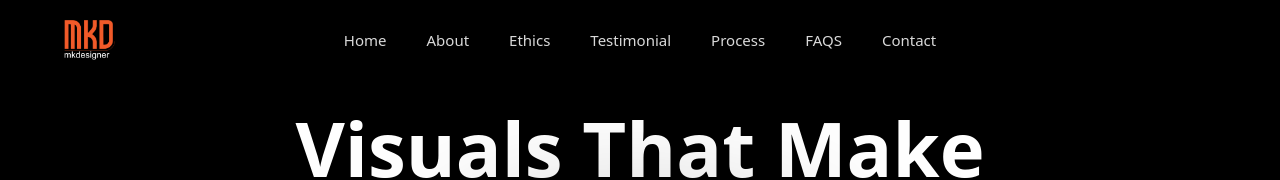
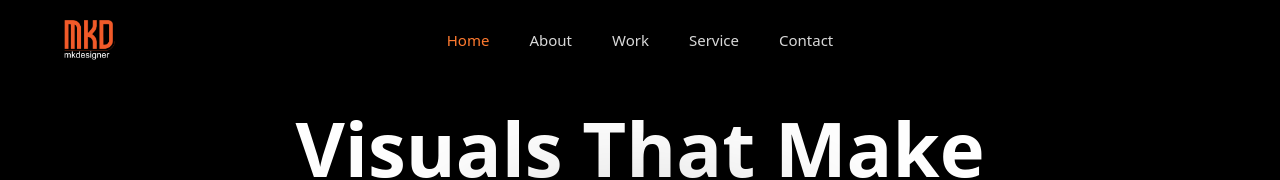
Before and after one commit to seeroman/mkhan-portfolio, a React (Create React App) app: page / in a window 1280 px wide. Shown: the top 180 px of the page. Built offline with nearby package versions, Linux system fonts and the light colour scheme.

Commit message:
work ethics

```diff
--- a/src/components/Navbar.jsx
+++ b/src/components/Navbar.jsx
@@ -1,21 +1,19 @@
-import { Link } from "react-router-dom";
+import { NavLink, Link } from "react-router-dom";
 import logo from "../assets/logo/MKD Logo-02.png";
 
 const nav = [
-  { label: "Home", to: "#home" },
-  { label: "About", to: "#about" },
-  { label: "Ethics", to: "#workethics" },
-  { label: "Testimonial", to: "#testimonial" },
-  { label: "Process", to: "#workprocess" },
-  { label: "FAQS", to: "#faqs" },
-  { label: "Contact", to: "#contact" },
+  { label: "Home", to: "/" },
+  { label: "About", to: "/about" },
+  { label: "Work", to: "/work" },
+  { label: "Service", to: "/service" },
+  { label: "Contact", to: "/contact" },
 ];
 
 export default function Navbar() {
   return (
     <header className="absolute top-0 left-0 w-full z-50">
       <div className="max-w-[1200px] mx-auto px-6 h-20 flex items-center relative">
-        {/* Logo */}
+        {/* Left logo */}
         <Link to="/" className="flex items-center">
           <img
             src={logo}
@@ -25,16 +23,24 @@ export default function Navbar() {
           />
         </Link>
 
-        {/* Navigation */}
+        {/* Center nav */}
         <nav className="hidden md:flex items-center gap-10 absolute left-1/2 -translate-x-1/2">
           {nav.map((n) => (
-            <a
+            <NavLink
               key={n.to}
-              href={n.to}
-              className="text-[15px] font-medium text-white/85 hover:text-white transition-colors"
+              to={n.to}
+              end={n.to === "/"}
+              className={({ isActive }) =>
+                [
+                  "text-[15px] font-medium transition-colors",
+                  isActive
+                    ? "text-[#ff7a2f]"
+                    : "text-white/85 hover:text-white",
+                ].join(" ")
+              }
             >
               {n.label}
-            </a>
+            </NavLink>
           ))}
         </nav>
       </div>
--- a/src/components/WelcomeIntro.jsx
+++ b/src/components/WelcomeIntro.jsx
@@ -40,14 +40,14 @@ export default function WelcomeSection() {
               challenges.
             </p>
 
-            {/* <div className="mt-16">
+            <div className="mt-16">
               <a
                 href="/about"
                 className="inline-flex items-center justify-center w-[360px] h-[56px] rounded-xl border border-white/35 text-white/90 text-[18px] hover:border-white/60 transition-colors"
               >
                 About me
               </a>
-            </div> */}
+            </div>
           </div>
 
           {/* right image */}
```
